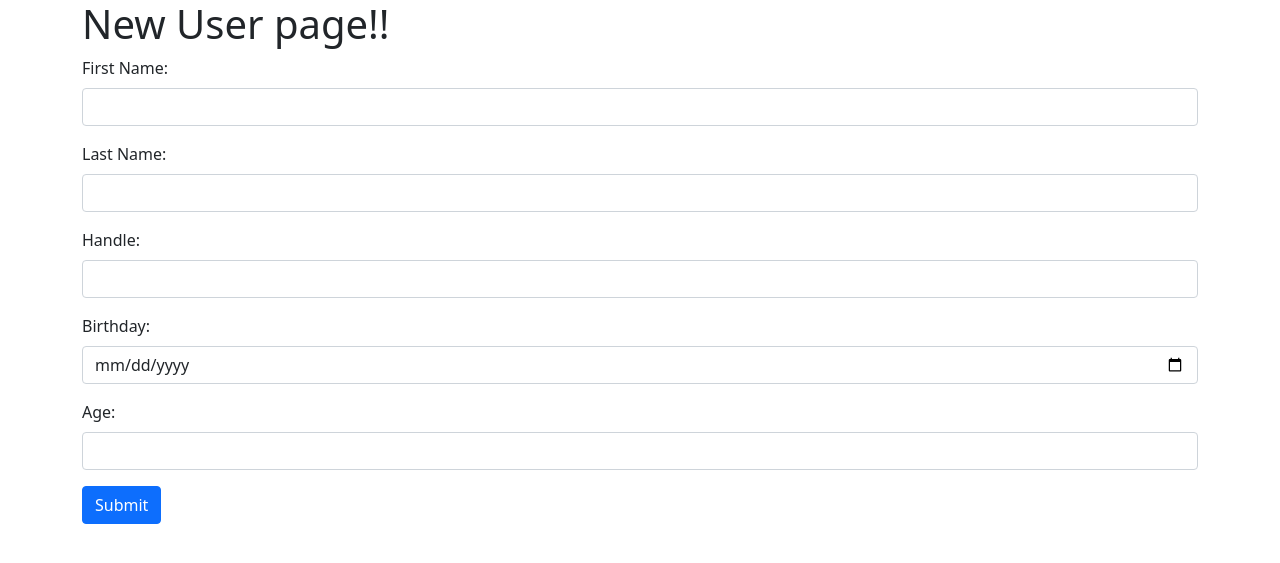
After one commit to clarencemcclinton/PythonJan2022, a Flask app: page /new_user in a window 1280 px wide. The commit adds this page. Shown: the top 563 px of the page. Run offline with Flask 2, Linux system fonts and the light colour scheme.

Commit message:
Additional Fullstack + Modularizing

```diff
--- /dev/null
+++ b/FullStack/twiiter_fullstack/flask_app/__init__.py
@@ -0,0 +1,3 @@
+from flask import Flask
+app = Flask(__name__)
+app.secret_key = "gfhdjsaklghruiepbnvbc"
--- /dev/null
+++ b/FullStack/twiiter_fullstack/flask_app/controllers/user_controller.py
@@ -0,0 +1,57 @@
+from flask_app import app
+from flask import render_template, redirect, session, request
+
+from flask_app.models.user import User
+
+# =============================================
+# Read All
+# =============================================
+@app.route('/')
+def index():
+    users = User.all_users()
+    print(users)
+    for user in users:
+        print(user.first_name)
+    return render_template('index.html', users = users)
+
+# =============================================
+# Read One route
+# =============================================
+@app.route("/<int:user_id>")
+def one_user(user_id):
+    # call on get_one_user query
+    data = {
+        "user_id" : user_id
+    }
+    user = User.one_user(data)
+    print(user)
+    return render_template("show_user.html", user = user)
+
+# =============================================
+# Create Routes
+# =============================================
+@app.route("/new_user")
+def new_user():
+    return render_template("new_user.html")
+
+@app.route("/add_user", methods=["POST"])
+def add_user():
+    # 1 - collect the info from the form
+    # first_name = request.form['first_name']
+    # last_name = request.form['last_name']
+    # handle = request.form['handle']
+    # birthday = request.form['birthday']
+    # age = request.form['age']
+    # 2 - repackage info into data to send to query
+    data = {
+        "first_name" : request.form['first_name'],
+        "last_name" : request.form['last_name'],
+        "handle" : request.form['handle'],
+        "birthday" : request.form['birthday'],
+        "age" : request.form['age']
+    }
+    # 3 - call on query
+    new_user_id = User.create_user(data)
+
+    # 4 - if successful, redirect to a render route
+    return redirect("/")
--- a/FullStack/twiiter_fullstack/templates/index.html
+++ b/FullStack/twiiter_fullstack/flask_app/templates/index.html
@@ -14,9 +14,8 @@
 <body>
     <div class="container">
 
-        <h1>Default HTML Page!</h1>
-
-        <h2>{{ users }}</h2>
+        <a class="mt-2 btn btn-dark float-end" href="/new_user">Add User</a>
+        <h1>All the Users!</h1>
 
         <table class="table">
             <thead>
@@ -41,6 +40,7 @@
                     <td>{{ user.age }}</td>
                 </tr>
                 {% endfor %}
+
             </tbody>
         </table>
 
--- /dev/null
+++ b/FullStack/twiiter_fullstack/flask_app/templates/new_user.html
@@ -0,0 +1,47 @@
+<!DOCTYPE html>
+<html lang="en">
+
+<head>
+    <meta charset="UTF-8">
+    <meta http-equiv="X-UA-Compatible" content="IE=edge">
+    <meta name="viewport" content="width=device-width, initial-scale=1.0">
+    <title>Index Default</title>
+    <link href="https://cdn.jsdelivr.net/npm/bootstrap@5.0.2/dist/css/bootstrap.min.css" rel="stylesheet"
+        integrity="sha384-EVSTQN3/azprG1Anm3QDgpJLIm9Nao0Yz1ztcQTwFspd3yD65VohhpuuCOmLASjC" crossorigin="anonymous">
+
+</head>
+
+<body>
+    <div class="container">
+        <h1>New User page!!</h1>
+
+        <form action="/add_user" method="post">
+
+            <div class="mb-3">
+                <label for="first_name" class="form-label">First Name:</label>
+                <input type="text" class="form-control" id="first_name" name="first_name">
+            </div>
+            <div class="mb-3">
+                <label for="last_name" class="form-label">Last Name:</label>
+                <input type="text" class="form-control" id="last_name" name="last_name">
+            </div>
+            <div class="mb-3">
+                <label for="handle" class="form-label">Handle:</label>
+                <input type="text" class="form-control" id="handle" name="handle">
+            </div>
+            <div class="mb-3">
+                <label for="birthday" class="form-label">Birthday:</label>
+                <input type="date" class="form-control" id="birthday" name="birthday">
+            </div>
+            <div class="mb-3">
+                <label for="age" class="form-label">Age:</label>
+                <input type="number" class="form-control" id="age" name="age">
+            </div>
+
+            <button type="submit" class="btn btn-primary">Submit</button>
+        </form>
+
+    </div>
+</body>
+
+</html>
--- a/FullStack/twiiter_fullstack/server.py
+++ b/FullStack/twiiter_fullstack/server.py
@@ -1,27 +1,5 @@
-from flask import Flask, render_template, redirect, session, request
-app = Flask(__name__)
-
-from user import User
-
-
-@app.route('/')
-def index():
-    users = User.all_users()
-    print(users)
-    for user in users:
-        print(user.first_name)
-    return render_template('index.html', users = users)
-
-@app.route("/<int:user_id>")
-def one_user(user_id):
-    # call on get_one_user query
-    data = {
-        "user_id" : user_id
-    }
-    user = User.one_user(data)
-    print(user)
-    return render_template("show_user.html", user = user)
-
+from flask_app import app
+from flask_app.controllers import user_controller
 
 
 
```
Also changed, not shown: FullStack/twiiter_fullstack/flask_app/models/user.py (renamed from FullStack/twiiter_fullstack/user.py, +19 -1 lines), FullStack/twiiter_fullstack/flask_app/config/mysqlconnection.py (renamed from FullStack/twiiter_fullstack/mysqlconnection.py), FullStack/twiiter_fullstack/flask_app/templates/show_user.html (renamed from FullStack/twiiter_fullstack/templates/show_user.html).
